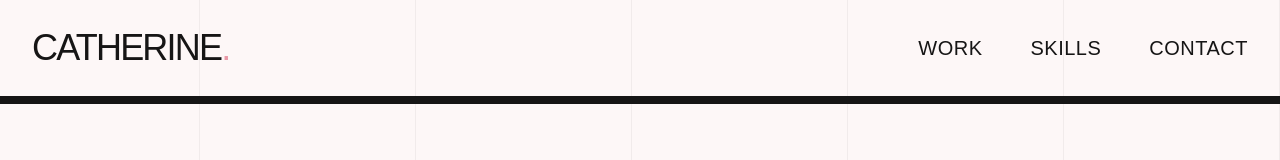
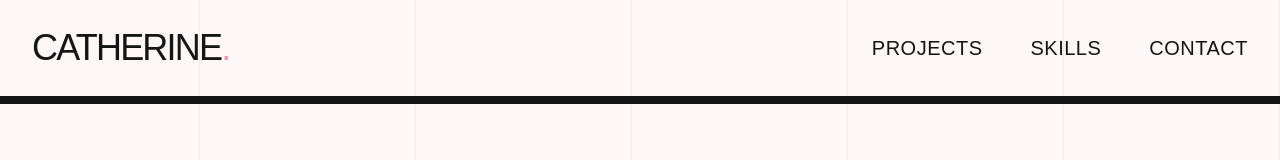
Before and after one commit to KathieU/2026-Portfolio, a React (Vite) app: page / in a window 1280 px wide. Shown: the top 160 px of the page. Built offline with nearby package versions, Linux system fonts and the light colour scheme.

Commit message:
Edited navigation section

```diff
--- a/src/components/Navigation.tsx
+++ b/src/components/Navigation.tsx
@@ -12,7 +12,7 @@ export function Navigation() {
   }, [])
   const navLinks = [
     {
-      name: 'WORK',
+      name: 'PROJECTS',
       href: '#work',
     },
     {
```
